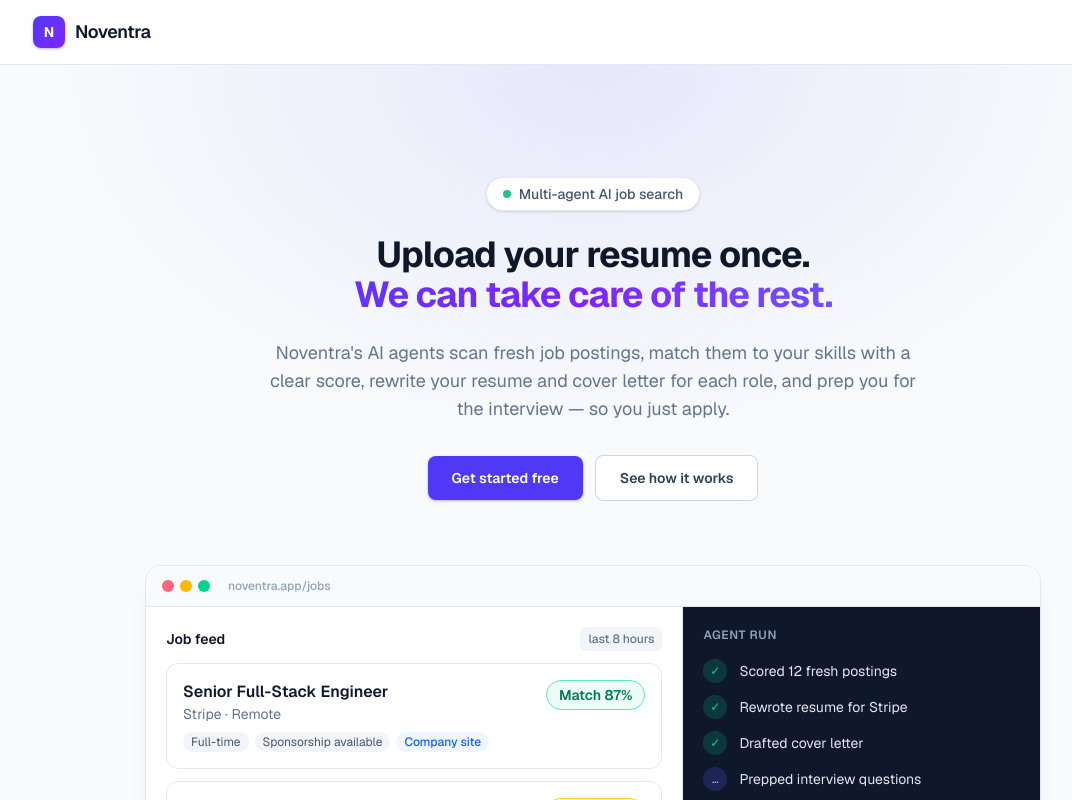
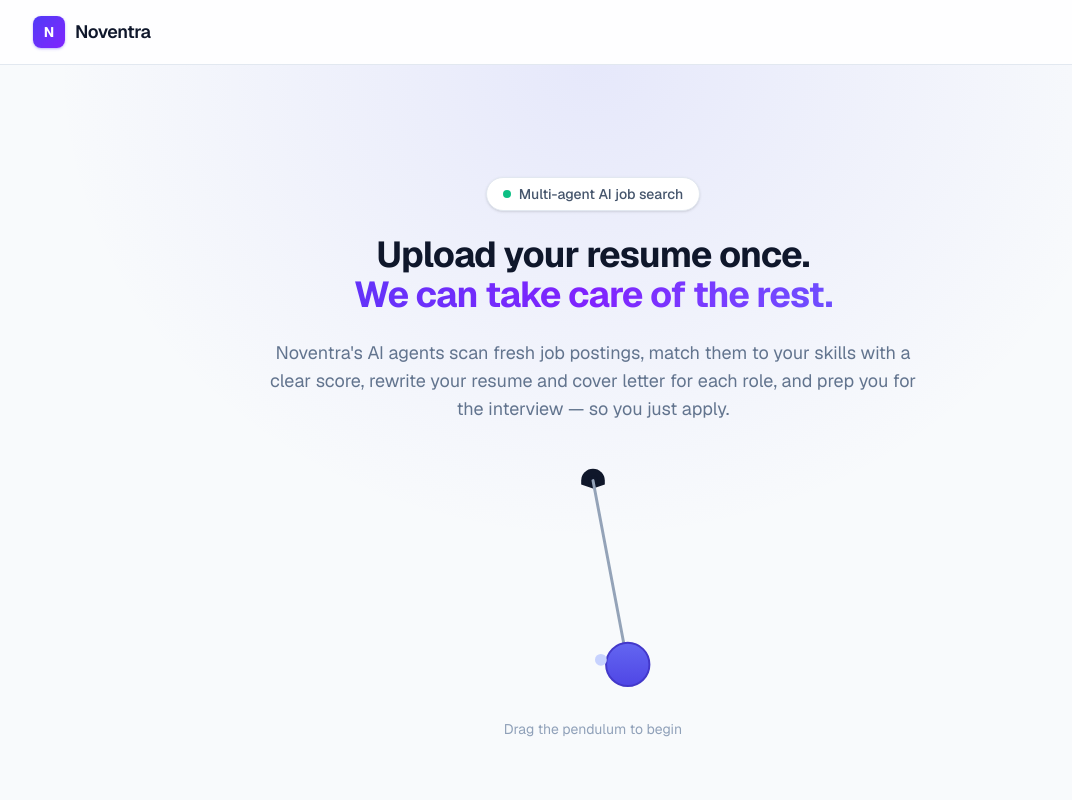
Before and after one commit to ukirankolla/AI-Job-Search-, a Next.js app: page / in a window 1280 px wide. Shown: the top 800 px of the page, without its empty margins (47-1119 px from the left). Built offline with nearby package versions, Linux system fonts and the light colour scheme; no server answers.

Commit message:
Add draggable pendulum hero that reveals sign-in options

```diff
--- a/src/app/page.tsx
+++ b/src/app/page.tsx
@@ -1,5 +1,6 @@
 import Link from "next/link";
 import { getSessionUser, isOnboarded } from "@/lib/auth";
+import { PendulumHero } from "@/components/PendulumHero";
 
 export const metadata = {
   title: "Noventra — Upload Your Resume, We Do the Rest",
@@ -126,18 +127,11 @@ export default async function Home() {
             </p>
 
             <div className="mt-8 flex flex-wrap items-center justify-center gap-3">
-              <Link
-                href={getStartedHref}
-                className="rounded-lg bg-indigo-600 px-6 py-3 text-sm font-semibold text-white shadow-sm shadow-indigo-600/30 transition hover:bg-indigo-500"
-              >
-                {ctaLabel}
-              </Link>
-              <a
-                href="#how-it-works"
-                className="rounded-lg border border-slate-300 bg-white px-6 py-3 text-sm font-semibold text-slate-700 transition hover:border-slate-400 hover:bg-slate-50"
-              >
-                See how it works
-              </a>
+              <PendulumHero
+                getStartedHref={getStartedHref}
+                signInHref={signInHref}
+                ctaLabel={ctaLabel}
+              />
             </div>
           </div>
 
--- /dev/null
+++ b/src/components/PendulumHero.tsx
@@ -0,0 +1,215 @@
+"use client";
+
+import Link from "next/link";
+import { useEffect, useRef, useState } from "react";
+
+const VIEW_W = 240;
+const VIEW_H = 260;
+const PIVOT_X = VIEW_W / 2;
+const PIVOT_Y = 26;
+const THREAD = 190;
+const BOB_R = 22;
+const MAX_ANGLE = 1.35;
+const REVEAL_ANGLE = 0.95;
+
+interface PendulumHeroProps {
+  getStartedHref: string;
+  signInHref: string;
+  ctaLabel: string;
+}
+
+export function PendulumHero({
+  getStartedHref,
+  signInHref,
+  ctaLabel,
+}: PendulumHeroProps) {
+  const [revealed, setRevealed] = useState(false);
+  const lineRef = useRef<SVGLineElement>(null);
+  const bobRef = useRef<SVGCircleElement>(null);
+  const svgRef = useRef<SVGSVGElement>(null);
+  const draggingRef = useRef(false);
+  const angleRef = useRef(0);
+  const velRef = useRef(0.6);
+  const revealedRef = useRef(false);
+  const lastAngleRef = useRef(0);
+  const lastTimeRef = useRef(0);
+
+  useEffect(() => {
+    const line = lineRef.current;
+    const bob = bobRef.current;
+    if (!line || !bob) return;
+
+    let raf = 0;
+    let prev = performance.now();
+
+    const place = () => {
+      const a = angleRef.current;
+      const bx = PIVOT_X + Math.sin(a) * THREAD;
+      const by = PIVOT_Y + Math.cos(a) * THREAD;
+      line.setAttribute("x2", bx.toFixed(1));
+      line.setAttribute("y2", by.toFixed(1));
+      bob.setAttribute("cx", bx.toFixed(1));
+      bob.setAttribute("cy", by.toFixed(1));
+    };
+
+    const tick = (now: number) => {
+      const dt = Math.min((now - prev) / 1000, 0.05);
+      prev = now;
+
+      if (!draggingRef.current) {
+        velRef.current +=
+          -6.2 * Math.sin(angleRef.current) * dt - velRef.current * 0.08 * dt;
+        angleRef.current += velRef.current * dt;
+        if (Math.abs(angleRef.current) > MAX_ANGLE) {
+          angleRef.current = Math.sign(angleRef.current) * MAX_ANGLE;
+          velRef.current = -velRef.current * 0.35;
+        }
+      }
+
+      place();
+      raf = requestAnimationFrame(tick);
+    };
+
+    place();
+    raf = requestAnimationFrame(tick);
+    return () => cancelAnimationFrame(raf);
+  }, []);
+
+  const angleFromPointer = (clientX: number, clientY: number) => {
+    const svg = svgRef.current;
+    if (!svg) return 0;
+    const rect = svg.getBoundingClientRect();
+    const sx = (rect.width / VIEW_W) || 1;
+    const sy = (rect.height / VIEW_H) || 1;
+    const x = (clientX - rect.left) / sx - PIVOT_X;
+    const y = (clientY - rect.top) / sy - PIVOT_Y;
+    return Math.atan2(x, y);
+  };
+
+  const onPointerDown = (e: React.PointerEvent) => {
+    e.preventDefault();
+    draggingRef.current = true;
+    svgRef.current?.setPointerCapture(e.pointerId);
+    lastAngleRef.current = angleRef.current;
+    lastTimeRef.current = performance.now();
+    angleRef.current = Math.max(
+      -MAX_ANGLE,
+      Math.min(MAX_ANGLE, angleFromPointer(e.clientX, e.clientY)),
+    );
+  };
+
+  const onPointerMove = (e: React.PointerEvent) => {
+    if (!draggingRef.current) return;
+    const next = Math.max(
+      -MAX_ANGLE,
+      Math.min(MAX_ANGLE, angleFromPointer(e.clientX, e.clientY)),
+    );
+    const now = performance.now();
+    const dt = (now - lastTimeRef.current) / 1000;
+    if (dt > 0) {
+      velRef.current = (next - lastAngleRef.current) / dt;
+    }
+    lastAngleRef.current = next;
+    lastTimeRef.current = now;
+    angleRef.current = next;
+
+    if (!revealedRef.current && Math.abs(next) > REVEAL_ANGLE) {
+      revealedRef.current = true;
+      setRevealed(true);
+    }
+  };
+
+  const onPointerUp = () => {
+    if (!draggingRef.current) return;
+    draggingRef.current = false;
+    velRef.current = Math.max(-3, Math.min(3, velRef.current));
+  };
+
+  return (
+    <div className="flex flex-col items-center">
+      <svg
+        ref={svgRef}
+        viewBox={`0 0 ${VIEW_W} ${VIEW_H}`}
+        className="h-56 w-56 cursor-grab touch-none select-none active:cursor-grabbing sm:h-64 sm:w-64"
+        onPointerDown={onPointerDown}
+        onPointerMove={onPointerMove}
+        onPointerUp={onPointerUp}
+        onPointerCancel={onPointerUp}
+        role="img"
+        aria-label="Drag the pendulum to reveal sign in options"
+      >
+        <path
+          d="M108 26 a12 12 0 0 1 24 0 l0 4 -12 4 -12 -4 z"
+          fill="#0f172a"
+        />
+        <circle cx={PIVOT_X} cy={PIVOT_Y} r="5" fill="#0f172a" />
+        <line
+          ref={lineRef}
+          x1={PIVOT_X}
+          y1={PIVOT_Y}
+          x2={PIVOT_X}
+          y2={PIVOT_Y + THREAD}
+          stroke="#94a3b8"
+          strokeWidth="3"
+          strokeLinecap="round"
+        />
+        <circle
+          ref={bobRef}
+          cx={PIVOT_X}
+          cy={PIVOT_Y + THREAD}
+          r={BOB_R}
+          fill="url(#bobGrad)"
+          stroke="#4338ca"
+          strokeWidth="2"
+        />
+        <circle
+          cx={PIVOT_X + 8}
+          cy={PIVOT_Y + THREAD - 8}
+          r="6"
+          fill="#c7d2fe"
+        />
+        <defs>
+          <linearGradient id="bobGrad" x1="0" y1="0" x2="0" y2="1">
+            <stop offset="0%" stopColor="#6366f1" />
+            <stop offset="100%" stopColor="#4f46e5" />
+          </linearGradient>
+        </defs>
+      </svg>
+
+      <p
+        className={`mt-2 text-sm text-slate-400 transition-opacity duration-500 ${
+          revealed ? "opacity-0" : "opacity-100"
+        }`}
+      >
+        Drag the pendulum to begin
+      </p>
+
+      <div
+        className={`mt-6 flex flex-wrap items-center justify-center gap-3 transition-all duration-700 ${
+          revealed
+            ? "translate-y-0 opacity-100"
+            : "pointer-events-none translate-y-2 opacity-0"
+        }`}
+      >
+        <Link
+          href={getStartedHref}
+          className="rounded-lg bg-indigo-600 px-6 py-3 text-sm font-semibold text-white shadow-sm shadow-indigo-600/30 transition hover:bg-indigo-500"
+        >
+          {ctaLabel}
+        </Link>
+        <Link
+          href={signInHref}
+          className="rounded-lg border border-slate-300 bg-white px-6 py-3 text-sm font-semibold text-slate-700 transition hover:border-slate-400 hover:bg-slate-50"
+        >
+          Sign in
+        </Link>
+        <a
+          href="#how-it-works"
+          className="rounded-lg border border-slate-300 bg-white px-6 py-3 text-sm font-semibold text-slate-700 transition hover:border-slate-400 hover:bg-slate-50"
+        >
+          See how it works
+        </a>
+      </div>
+    </div>
+  );
+}
```
